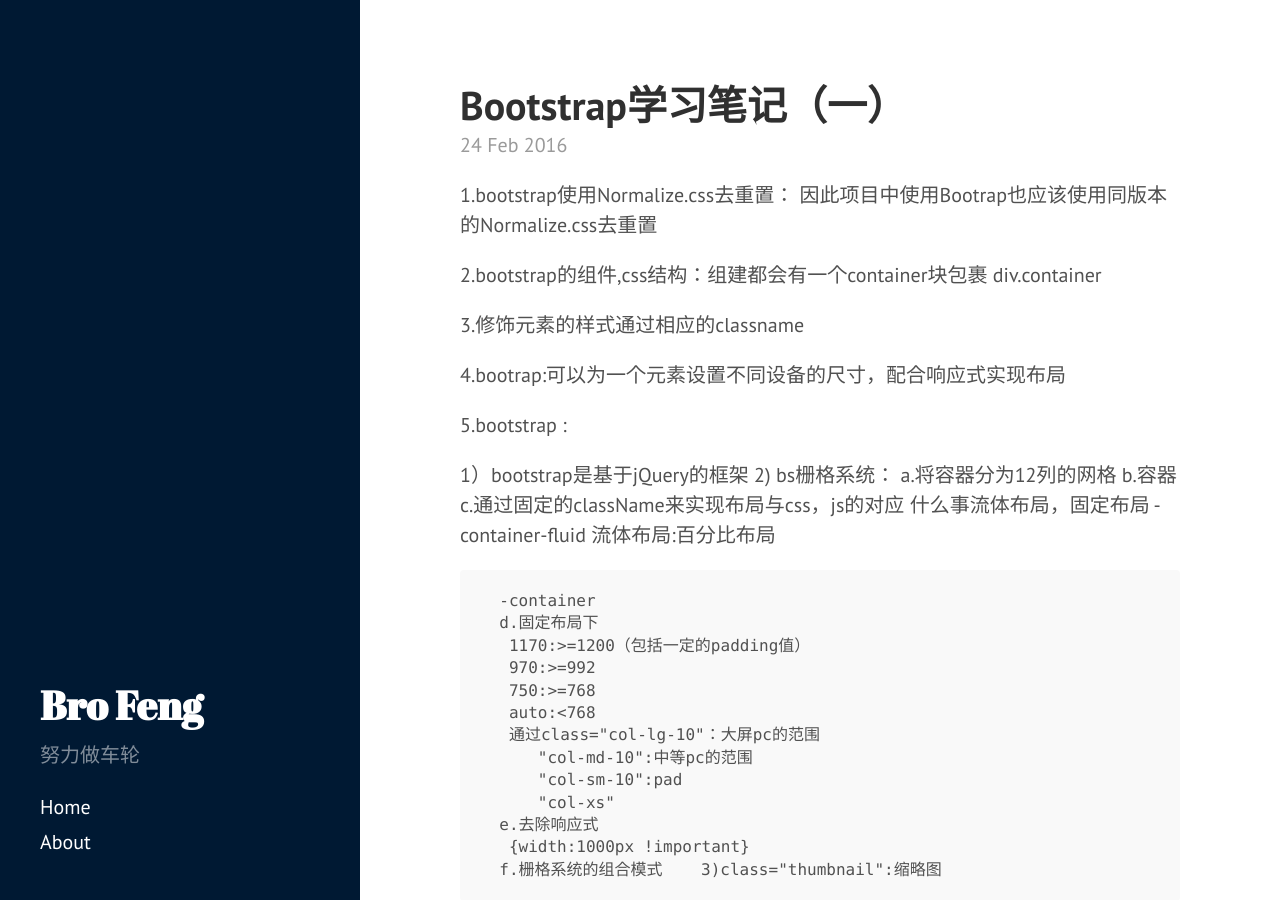
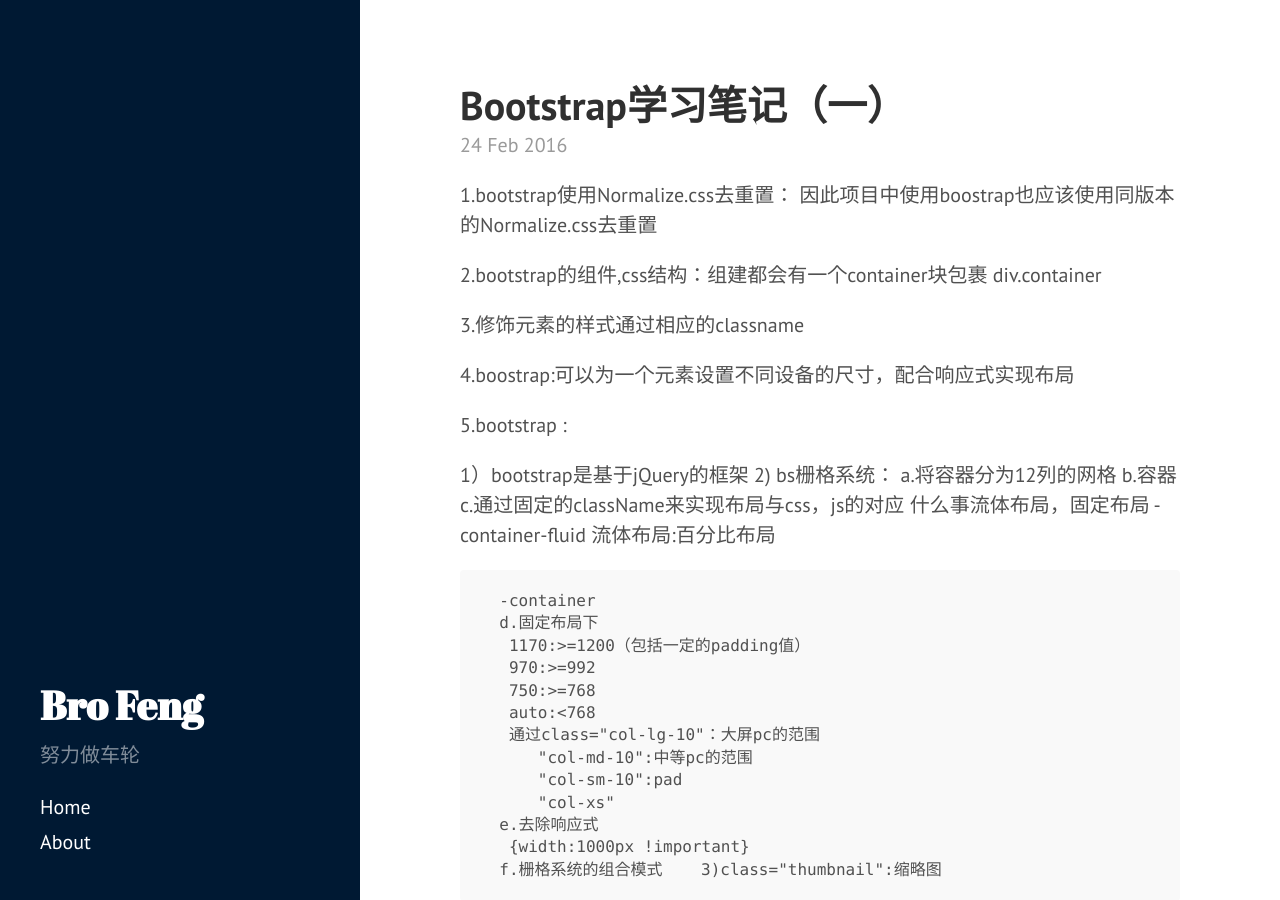
Before and after one commit to fengtaijun0507/fengtaijun0507.github.io, a Jekyll site: the page built from _posts/2016-02-23-boostrap1.markdown, in a window 1280 px wide and 900 px high. Built offline with Jekyll 4.4.1, drawn with Linux system fonts in a browser that asks for light colours.

Commit message:
blog tidy4

```diff
--- a/_posts/2016-02-23-boostrap1.markdown
+++ b/_posts/2016-02-23-boostrap1.markdown
@@ -8,7 +8,7 @@
 ---
 
 1.bootstrap使用Normalize.css去重置：
-  因此项目中使用Bootrap也应该使用同版本的Normalize.css去重置
+  因此项目中使用boostrap也应该使用同版本的Normalize.css去重置
 
 2.bootstrap的组件,css结构：组建都会有一个container块包裹
      div.container
@@ -16,7 +16,7 @@
 3.修饰元素的样式通过相应的classname
 
 
-4.bootrap:可以为一个元素设置不同设备的尺寸，配合响应式实现布局
+4.boostrap:可以为一个元素设置不同设备的尺寸，配合响应式实现布局
 
 5.bootstrap :
 
```
